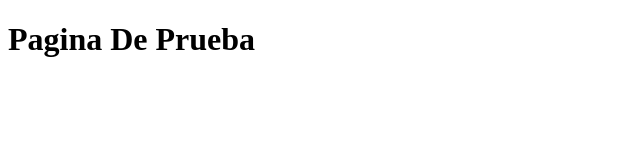
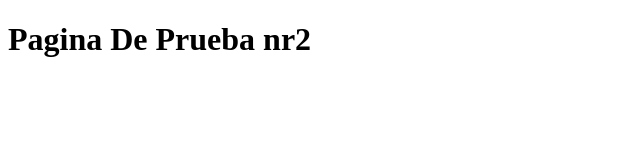
Before and after one commit to MatiasLoureiro/Utn-, a plain HTML site: page index.html in a window 1280 px wide. Shown: the full height of the page, 0-640 px from the left. Drawn offline with Linux system fonts and the light colour scheme.

Commit message:
prueba 3

```diff
--- a/index.html
+++ b/index.html
@@ -6,6 +6,6 @@
     <title>Document</title>
 </head>
 <body>
-    <h1>Pagina De Prueba </h1>
+    <h1>Pagina De Prueba nr2 </h1>
 </body>
 </html>
```
